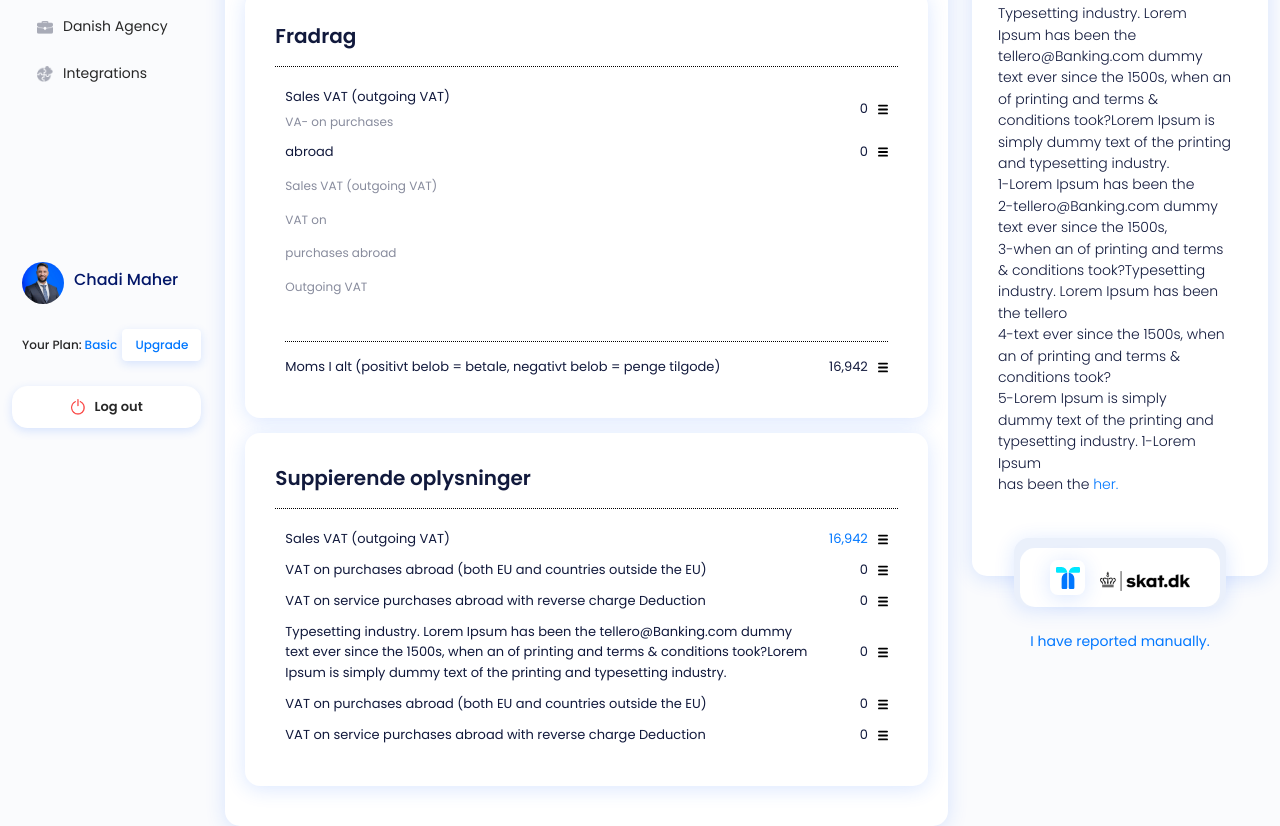
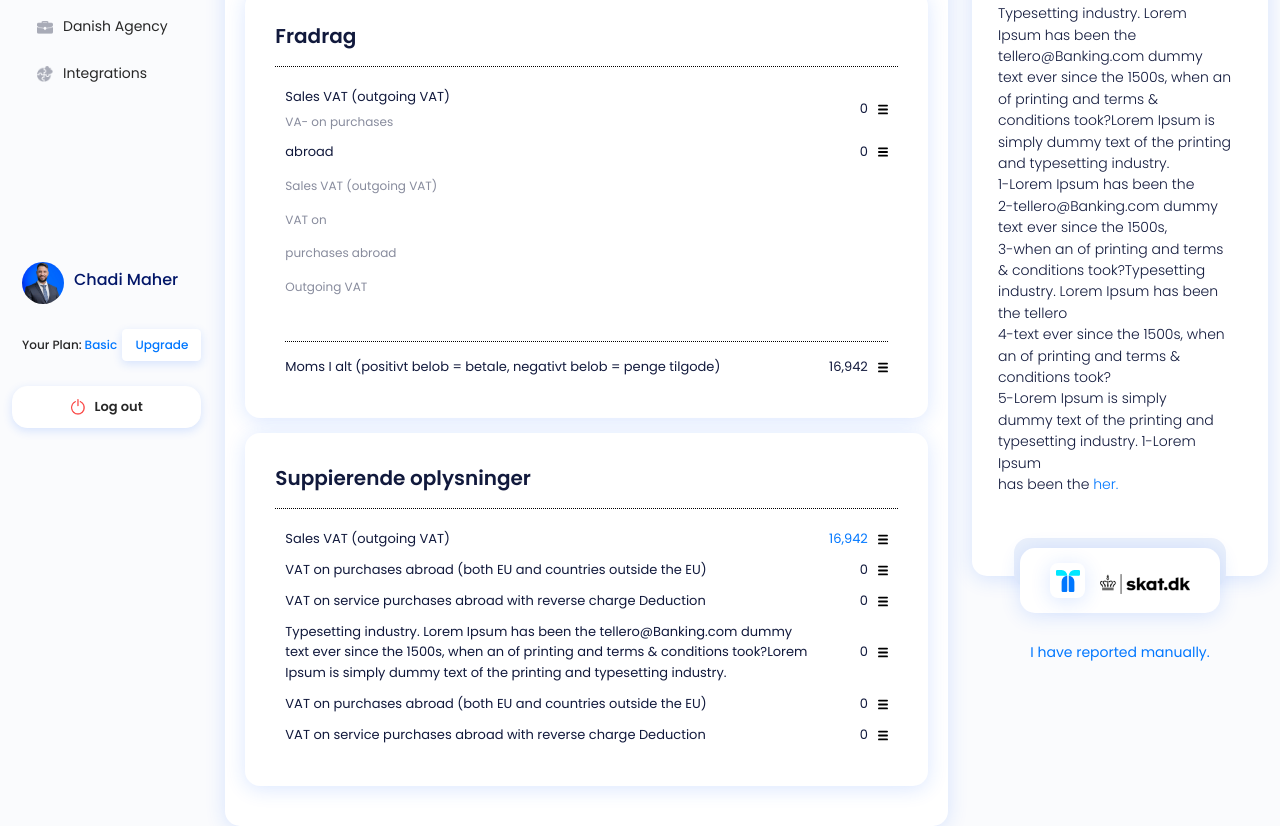
Before and after one commit to sajawalk522/TelleroForm, a plain HTML site: page moms.html in a window 1280 px wide. Shown: the part 417-1243 px from the top of the page. Drawn offline with Linux system fonts and the light colour scheme.

Commit message:
file updated

```diff
--- a/css/style.css
+++ b/css/style.css
@@ -2035,13 +2035,15 @@ p {
 }
 .moms-log>div{
   padding: 10px 6px 0px 6px!important;
-  box-shadow: 0 3px 20px 0 rgba(33, 108, 252, 0.16)!important;
+  box-shadow: unset!important;
+  height: 50px;
   /* background-color: rgba(33, 108, 252, 0.16); */
 }
 .report-text a{
   text-decoration: none;
   color: #0077ff;
   font-size: 14px;
+  margin-top: 30px;
 }
 
 .tabs-container a{
@@ -2143,7 +2145,8 @@ p {
 }
 .box-inners{
   background-color: #fff;
-  padding: 12px 30px;
+  padding: 15px 30px;
+  box-shadow: 0 3px 20px 0 rgba(33, 108, 252, 0.16);
 }
 .box-inners .img-box{
   width: 35px;
@@ -2195,9 +2198,9 @@ p {
   color: #11193c;
   padding: 5px 30px 20px 30px;
 }
-.active-bord{
+/* .active-bord{
   border-radius: unset!important;
-}
+} */
 .receiveable{
   width: 100%;
 }
--- a/moms.html
+++ b/moms.html
@@ -206,7 +206,7 @@
                         <!-- left slide start  -->
                         <section id="mySidepanel" class="left-sidebar sidepanel">
                             <div class="mobile-sidebar">
-                                <div class="closebtn">
+                                <div class="closebtn round">
                                     <a href="javascript:void(0)" onclick="closeNav()"><img src="images/close.png" /></a>
                                 </div>
                                 <div>
```
Also changed, not shown: report.html (+1 -1 lines).
